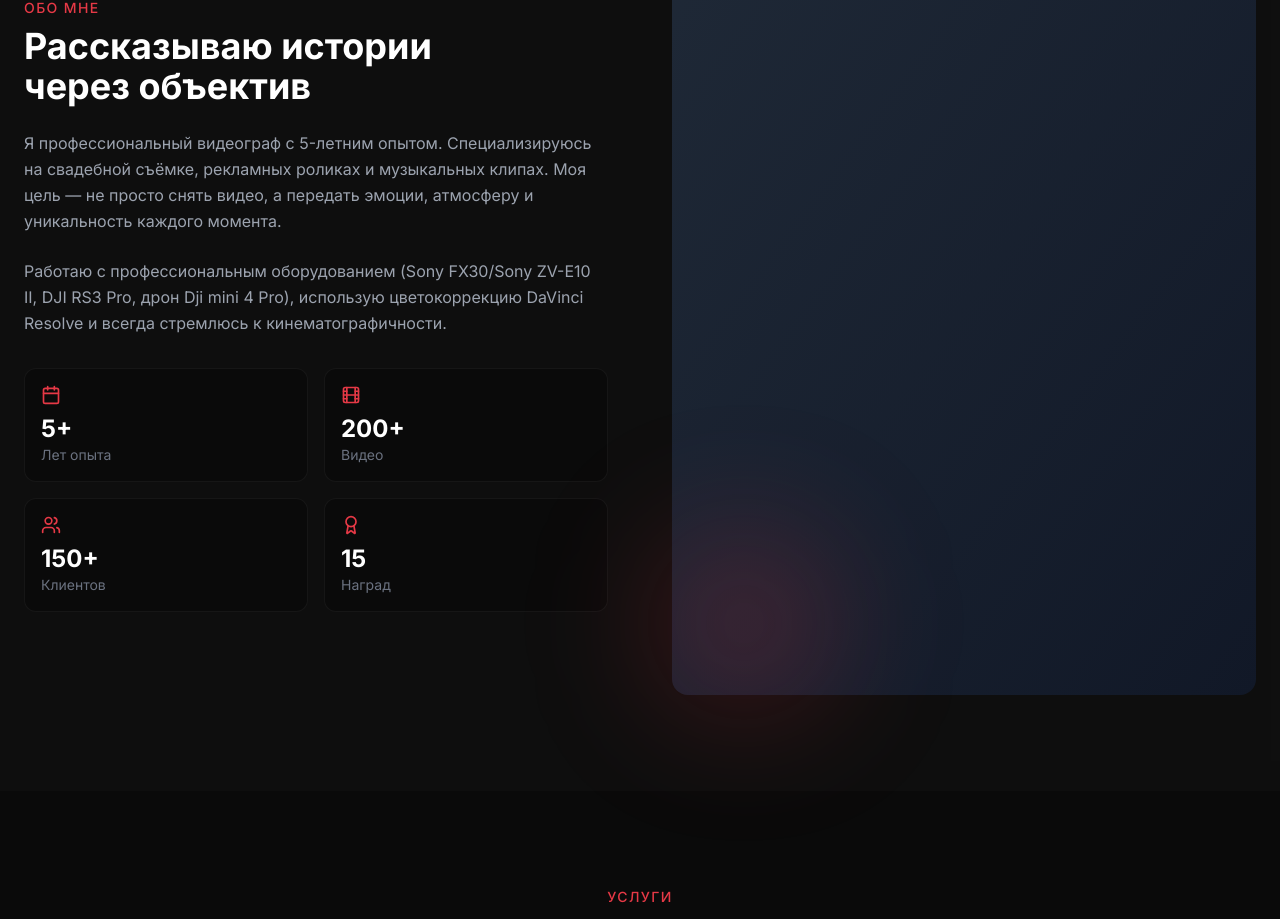
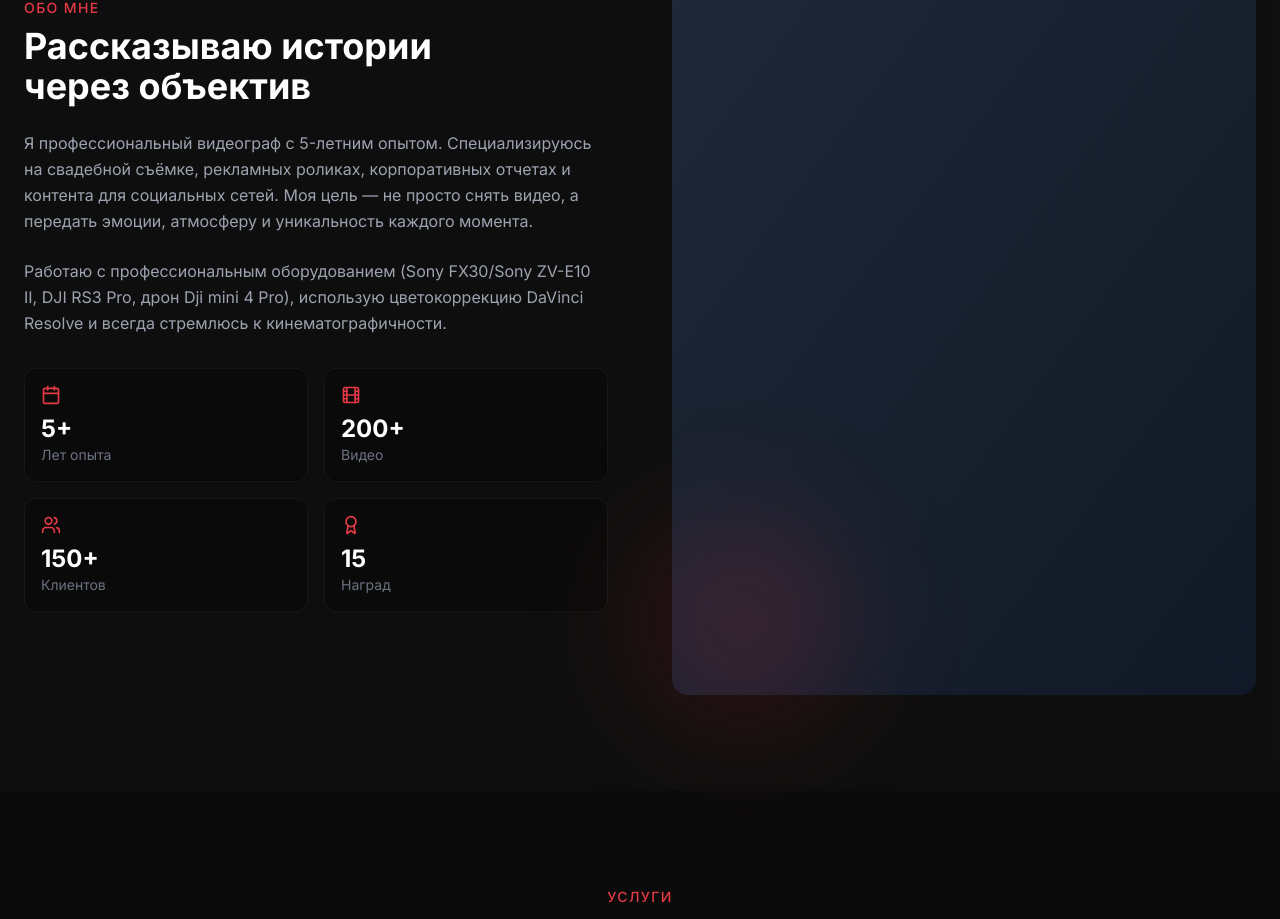
Before and after one commit to saduakhassov1/videoportf, a Next.js app: page / in a window 1280 px wide. Shown: the part 1780-2699 px from the top of the page. Built offline with nearby package versions, Linux system fonts and the light colour scheme.

Commit message:
Update About.tsx

```diff
--- a/components/About.tsx
+++ b/components/About.tsx
@@ -24,7 +24,7 @@ export default function About() {
             <h2 className="text-4xl font-bold mb-6">Рассказываю истории<br />через объектив</h2>
             <p className="text-gray-400 leading-relaxed mb-6">
               Я профессиональный видеограф с 5-летним опытом. Специализируюсь на свадебной съёмке,
-              рекламных роликах и музыкальных клипах. Моя цель — не просто снять видео, а передать
+              рекламных роликах, корпоративных отчетах и контента для социальных сетей. Моя цель — не просто снять видео, а передать
               эмоции, атмосферу и уникальность каждого момента.
             </p>
             <p className="text-gray-400 leading-relaxed mb-8">
```
